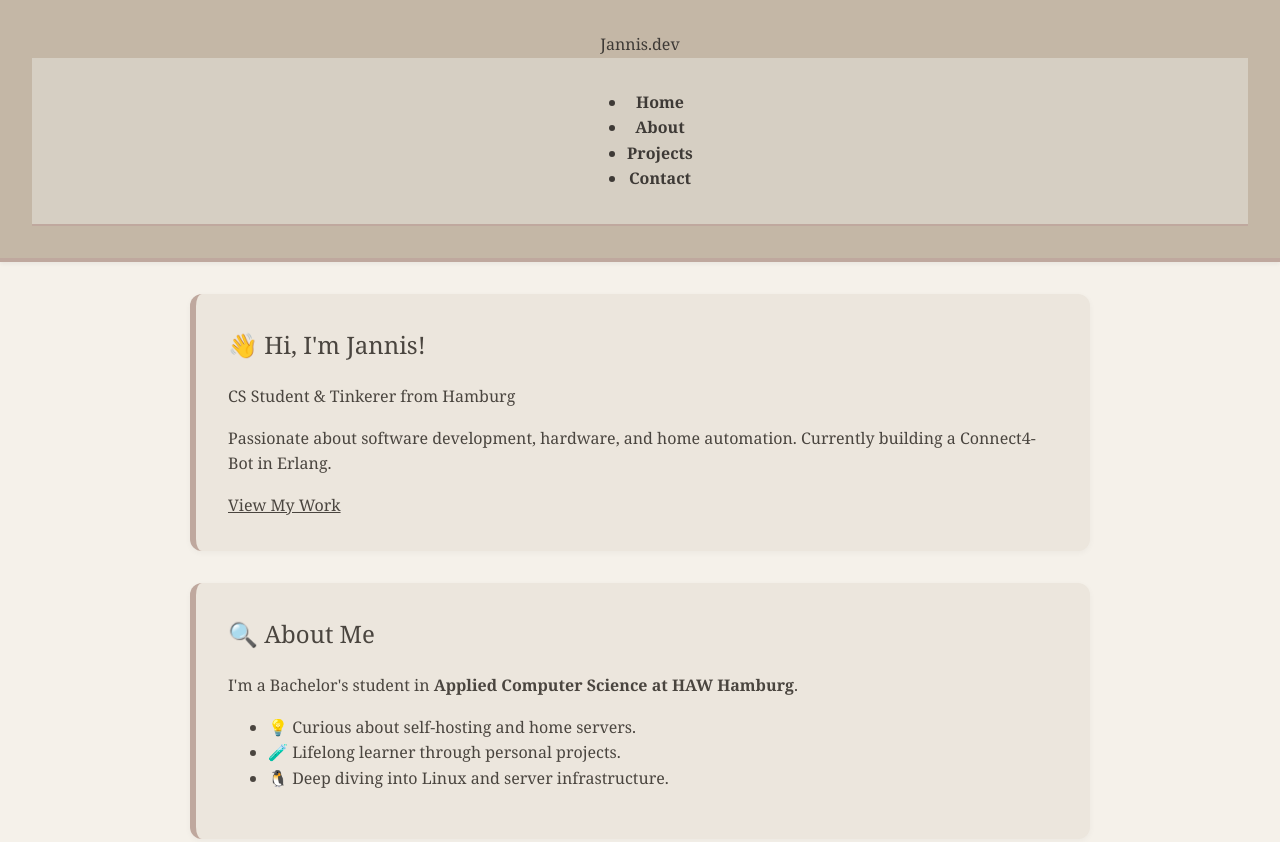
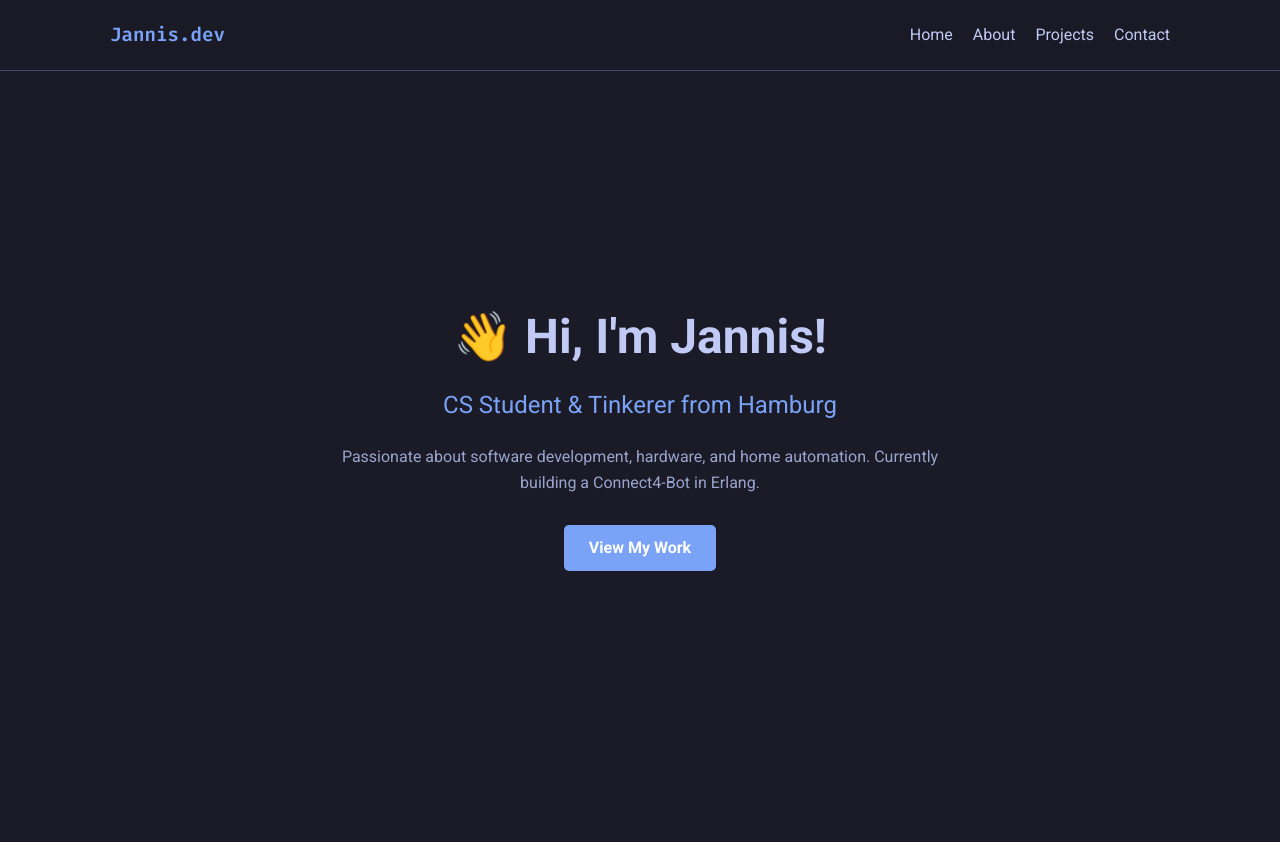
Before and after one commit to AttractiveSign/attractivesign.github.io, a plain HTML site: page index.html in a window 1280 px wide. Shown: the top 842 px of the page. Drawn offline with Linux system fonts and the light colour scheme.

Commit message:
Refactor CSS variables and styles for dark theme

```diff
--- a/style.css
+++ b/style.css
@@ -1,98 +1,197 @@
+/* --- Variables & Reset --- */
 :root {
-    --background: #f5f1ea;
-    --header-bg: #c4b7a6;
-    --header-text: #3e3a36;
-    --nav-bg: #d6cfc3;
-    --nav-text: #3e3a36;
-    --nav-hover: #8f9c76;
-    --section-bg: #ece6dd;
-    --section-text: #4a453f;
-    --accent: #bfa89e;
-
-    --font-main: 'Georgia', serif;
+    --bg-color: #1a1b26; /* Dark Theme Background */
+    --card-bg: #24283b;
+    --text-primary: #c0caf5;
+    --text-secondary: #9aa5ce;
+    --accent: #7aa2f7; /* Blue accent */
+    --accent-hover: #3d59a1;
+    --font-main: 'Roboto', sans-serif;
+    --font-code: 'Fira Code', monospace;
 }
 
-/* Globales Styling */
-body {
+* {
     margin: 0;
     padding: 0;
+    box-sizing: border-box;
+}
+
+body {
     font-family: var(--font-main);
-    background-color: var(--background);
-    color: var(--section-text);
+    background-color: var(--bg-color);
+    color: var(--text-primary);
     line-height: 1.6;
 }
 
-/* Header */
-header {
-    background-color: var(--header-bg);
-    color: var(--header-text);
-    padding: 2rem;
-    text-align: center;
-    border-bottom: 4px solid var(--accent);
-    box-shadow: 0 2px 4px rgba(0,0,0,0.05);
+a { text-decoration: none; color: inherit; transition: 0.3s; }
+ul { list-style: none; }
+
+/* --- Layout Utility --- */
+.container {
+    max-width: 1100px;
+    margin: 0 auto;
+    padding: 0 20px;
 }
 
-/* Navigation */
-nav {
-    background-color: var(--nav-bg);
-    display: flex;
-    justify-content: center;
-    gap: 2rem;
-    padding: 1rem 0;
-    border-bottom: 2px solid var(--accent);
+.section-padding { padding: 80px 0; }
+.bg-light { background-color: #1f2335; } /* Slightly lighter dark for contrast */
+.center-text { text-align: center; }
+
+/* --- Header & Nav --- */
+header {
+    background-color: rgba(26, 27, 38, 0.95);
+    position: fixed;
+    width: 100%;
+    top: 0;
+    z-index: 1000;
+    border-bottom: 1px solid #414868;
 }
 
-nav a {
-    color: var(--nav-text);
-    text-decoration: none;
-    font-weight: bold;
-    transition: color 0.3s ease;
+.nav-container {
+    display: flex;
+    justify-content: space-between;
+    align-items: center;
+    height: 70px;
 }
 
-nav a:hover {
-    color: var(--nav-hover);
+.logo {
+    font-family: var(--font-code);
+    font-weight: bold;
+    font-size: 1.2rem;
+    color: var(--accent);
 }
 
-/* Hauptbereich */
-main {
-    max-width: 900px;
-    margin: 2rem auto;
-    padding: 0 1rem;
+nav ul { display: flex; gap: 20px; }
+nav a:hover { color: var(--accent); }
+
+/* --- Hero Section --- */
+.hero {
+    height: 100vh;
+    display: flex;
+    align-items: center;
+    justify-content: center;
+    text-align: center;
+    padding-top: 70px; /* Offset for fixed header */
 }
 
-/* Sektionen */
-section {
-    background-color: var(--section-bg);
-    padding: 2rem;
-    border-radius: 12px;
-    box-shadow: 0 2px 6px rgba(0,0,0,0.04);
-    margin-bottom: 2rem;
-    border-left: 6px solid var(--accent);
+.hero h1 {
+    font-size: 3rem;
+    margin-bottom: 10px;
 }
 
-/* Überschriften */
-h1, h2 {
-    margin-top: 0;
-    font-weight: normal;
-}
-a {
-    color: var(--section-text);
-    text-decoration: underline;
-}
-a:hover {
-    color: var(--nav-hover);
-    text-decoration: underline;
+.subtitle {
+    font-size: 1.5rem;
+    color: var(--accent);
+    margin-bottom: 20px;
 }
 
-/* Responsive */
-@media (max-width: 600px) {
-    nav {
-        flex-direction: column;
-        align-items: center;
-        gap: 1rem;
-    }
+.intro-text {
+    max-width: 600px;
+    margin: 0 auto 30px auto;
+    color: var(--text-secondary);
+}
 
-    section {
-        padding: 1.5rem;
-    }
+/* --- Buttons --- */
+.btn {
+    display: inline-block;
+    padding: 10px 25px;
+    border-radius: 5px;
+    font-weight: bold;
 }
+
+.primary-btn {
+    background-color: var(--accent);
+    color: #fff;
+}
+.primary-btn:hover { background-color: var(--accent-hover); }
+
+.secondary-btn {
+    border: 2px solid var(--accent);
+    color: var(--accent);
+}
+.secondary-btn:hover {
+    background-color: var(--accent);
+    color: #fff;
+}
+
+/* --- Skills / Tags --- */
+.skills-wrapper {
+    display: grid;
+    grid-template-columns: repeat(auto-fit, minmax(300px, 1fr));
+    gap: 40px;
+}
+
+.tags {
+    display: flex;
+    flex-wrap: wrap;
+    gap: 10px;
+    margin-top: 15px;
+}
+
+.tags span {
+    background-color: var(--card-bg);
+    padding: 5px 12px;
+    border-radius: 4px;
+    font-family: var(--font-code);
+    font-size: 0.9rem;
+    border: 1px solid #414868;
+}
+
+/* --- Projects --- */
+.projects-grid {
+    display: grid;
+    grid-template-columns: repeat(auto-fit, minmax(300px, 1fr));
+    gap: 30px;
+}
+
+.project-card {
+    background-color: var(--card-bg);
+    padding: 25px;
+    border-radius: 8px;
+    border: 1px solid #414868;
+    transition: transform 0.3s;
+}
+
+.project-card:hover { transform: translateY(-5px); }
+
+.project-card h3 { margin-bottom: 10px; color: var(--accent); }
+.project-tech {
+    font-family: var(--font-code);
+    font-size: 0.85rem;
+    color: var(--text-secondary);
+    margin-bottom: 15px;
+}
+
+.status-badge {
+    display: inline-block;
+    font-size: 0.8rem;
+    padding: 3px 8px;
+    border-radius: 3px;
+    margin-top: 10px;
+    background-color: #414868;
+}
+
+.status-badge.online { color: #9ece6a; border: 1px solid #9ece6a; background: transparent; }
+
+.project-link {
+    display: inline-block;
+    margin-top: 15px;
+    color: var(--accent);
+    font-weight: bold;
+}
+
+/* --- Footer --- */
+footer {
+    padding: 20px 0;
+    text-align: center;
+    border-top: 1px solid #414868;
+    font-size: 0.9rem;
+    color: var(--text-secondary);
+}
+
+/* --- Mobile Responsive --- */
+@media (max-width: 768px) {
+    .hero h1 { font-size: 2rem; }
+    .nav-container { flex-direction: column; height: auto; padding: 10px 0; }
+    nav ul { margin-top: 10px; }
+}
```
